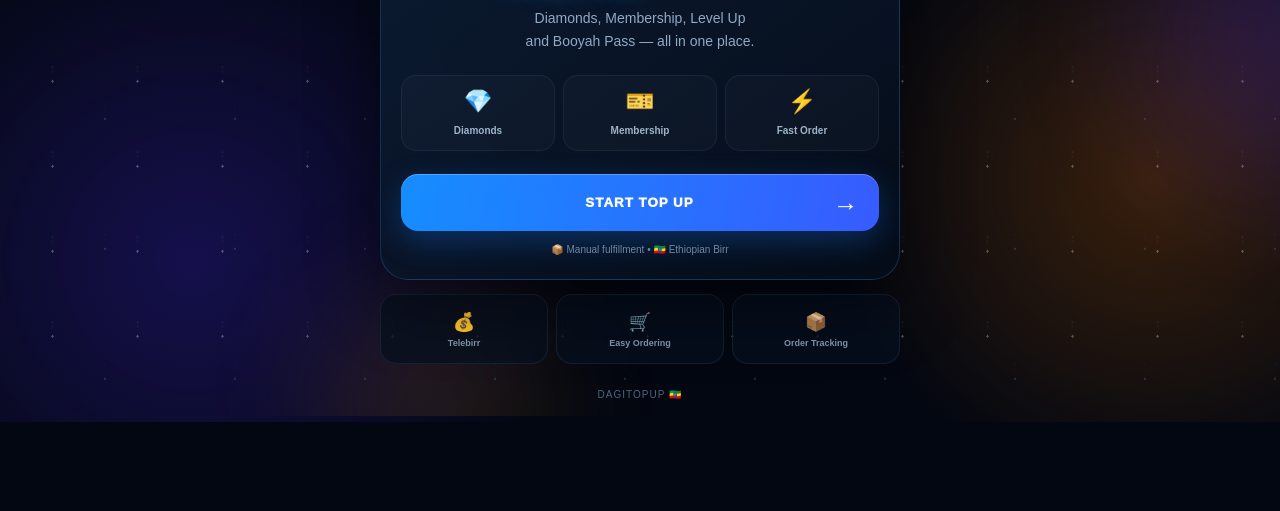
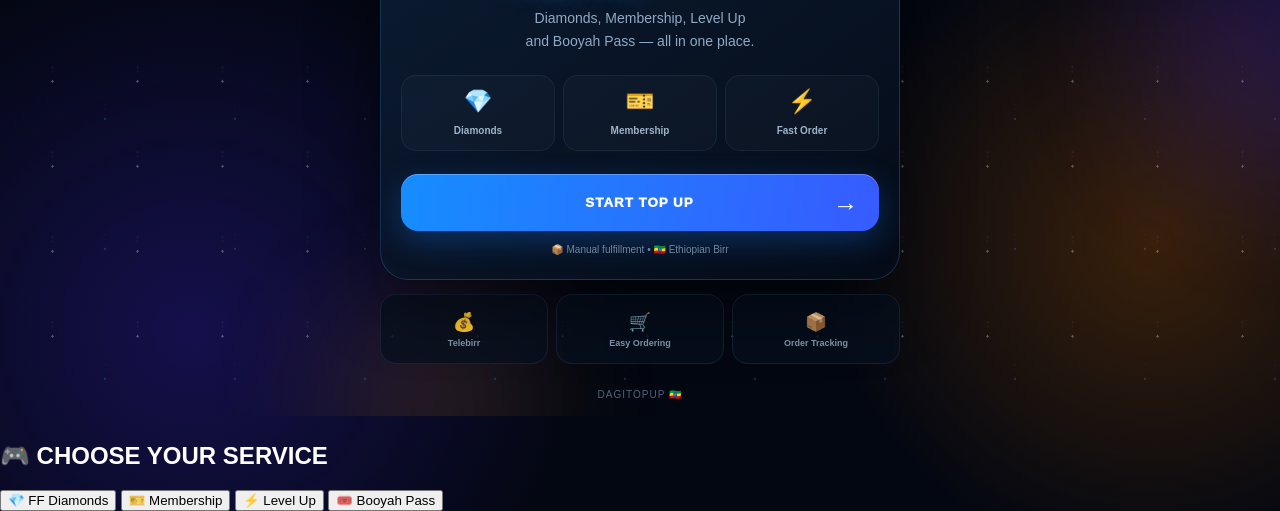
Before and after one commit to lildagi-10/DAGITOPUP, a website: page public/index.html in a window 1280 px wide. Shown: the part 384-895 px from the top of the page. Before the commit the page ends 806 px from the top, so only its background shows below. Drawn offline with Linux system fonts and the light colour scheme.

Commit message:
Update index.html

```diff
--- a/public/index.html
+++ b/public/index.html
@@ -137,6 +137,20 @@
 
     });
   </script>
+<!-- STEP 2 -->
+<section id="serviceScreen" class="screen">
+
+  <h2>🎮 CHOOSE YOUR SERVICE</h2>
+
+  <button>💎 FF Diamonds</button>
+
+  <button>🎫 Membership</button>
+
+  <button>⚡ Level Up</button>
+
+  <button>🎟️ Booyah Pass</button>
+
+</section>
 
 </body>
 </html>
```
